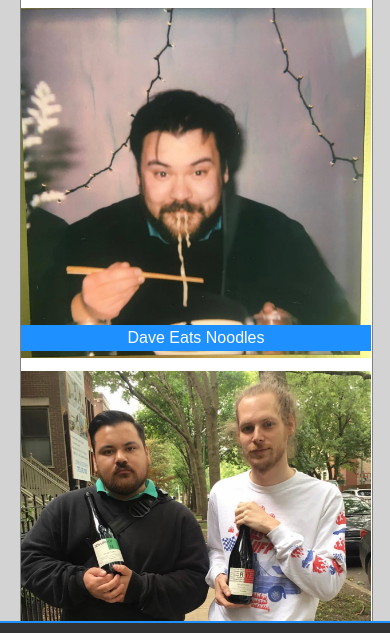
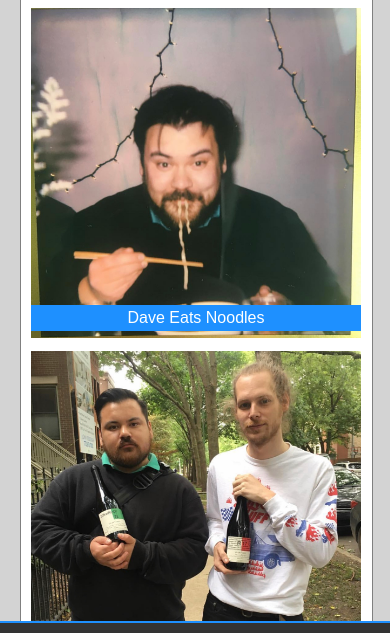
Before and after one commit to davemeneses/Responsive-Portfolio, a plain HTML site: page portfolio.html in a window 390 px wide. Shown: the part 188-821 px from the top of the page. Drawn offline with Linux system fonts and the light colour scheme.

Commit message:
Just looked through portfolio gallery again

```diff
--- a/style.css
+++ b/style.css
@@ -200,8 +200,8 @@ input[type="submit"]:hover {
     height: auto;
   }
   .portphoto {
-    width: 350px;
-    height: 350px;
+    width: 330px;
+    height: 330px;
     object-fit: scale-down;
     margin-left: auto;
     margin-right: auto;
@@ -220,8 +220,7 @@ input[type="submit"]:hover {
     margin-left: auto;
     margin-right: auto;
   }
-}
-@media screen and (max-width: 640px) {
+
   .header {
     display: block;
     text-align: center;
```
